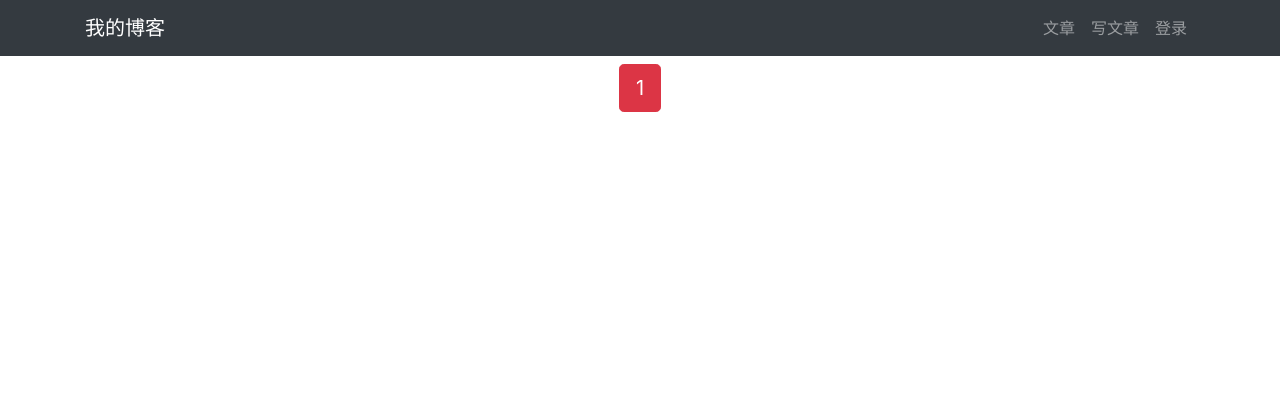
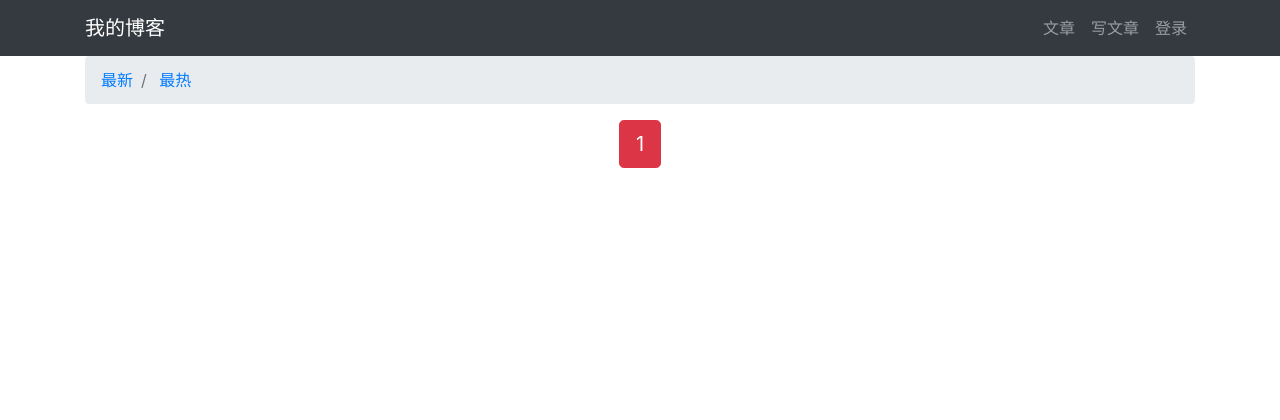
Before and after one commit to StubbornF4/mysite, a Django app: page /article/article_list/ in a window 1280 px wide. Shown: the top 420 px of the page. Run offline with Django 3.2, Linux system fonts and the light colour scheme; data that the repository does not hold is empty; some libraries are stand-ins or nearby versions.

Commit message:
增加最热

```diff
--- a/article/templates/article/list.html
+++ b/article/templates/article/list.html
@@ -12,6 +12,22 @@
 
 <!-- 定义放置文章标题的div容器 -->
 <div class="container">
+    <!-- 最新/最热 导航-->
+    <nav aria-label="breadcrumb">
+        <ol class="breadcrumb">
+            <li class="breadcrumb-item">
+                <a href="{% url 'article:article_list' %}">
+                    最新
+                </a>
+            </li>
+            <li class="breadcrumb-item">
+                <a href="{% url 'article:article_list' %}?order=total_views">
+                    最热
+                </a>
+            </li>
+        </ol>
+    </nav>
+
     <div class="row mt-2">
         {% for article in articles %}
         <!-- 文章内容 -->
@@ -46,11 +62,11 @@
         <span class="step-links">
             <!-- 如果不是第一页，则显示上翻按钮 -->
             {% if articles.has_previous %}
-                <a href="?page=1" class="btn btn-success">
+                <a href="?page=1%order={{order}}" class="btn btn-success">
                     &laquo; 1
                 </a>
                 <span>...</span>
-                <a href="?page={{ articles.previous_page_number }}"
+                <a href="?page={{ articles.previous_page_number }}&order={{order}}"
                    class="btn btn-secondary"
                 >
                     {{ articles.previous_page_number }}
@@ -64,13 +80,13 @@
 
             <!-- 如果不是最末页，则显示下翻按钮 -->
             {% if articles.has_next %}
-                <a href="?page={{ articles.next_page_number }}"
+                <a href="?page={{ articles.next_page_number }}&order={{order}}"
                    class="btn btn-secondary"
                 >
                     {{ articles.next_page_number }}
                 </a>
                 <span>...</span>
-                <a href="?page={{ articles.paginator.num_pages }}"
+                <a href="?page={{ articles.paginator.num_pages }}&order={{order}}"
                    class="btn btn-success"
                 >
                     {{ articles.paginator.num_pages }} &raquo;
--- a/article/views.py
+++ b/article/views.py
@@ -13,13 +13,20 @@ import markdown
 
 #文章列表
 def article_list(request):
-    article_list = ArticlePost.objects.all()
-    #分页article list 为一页
+    #根据最新\最热进行排序
+    if request.GET.get('order') == 'total_views':
+        article_list = ArticlePost.objects.all().order_by('-total_views')
+        order = 'total_views'
+    else:
+        article_list = ArticlePost.objects.all()
+        order = 'normal'
+
     paginator = Paginator(article_list,1)
     page = request.GET.get('page')
-    #将导航对象相应的内容返回给articles
     articles = paginator.get_page(page)
-    context = {'articles': articles}
+
+    context = {'articles': articles,'order': order}
+
     return render(request, 'article/list.html', context)
 
 #文章详情
```
